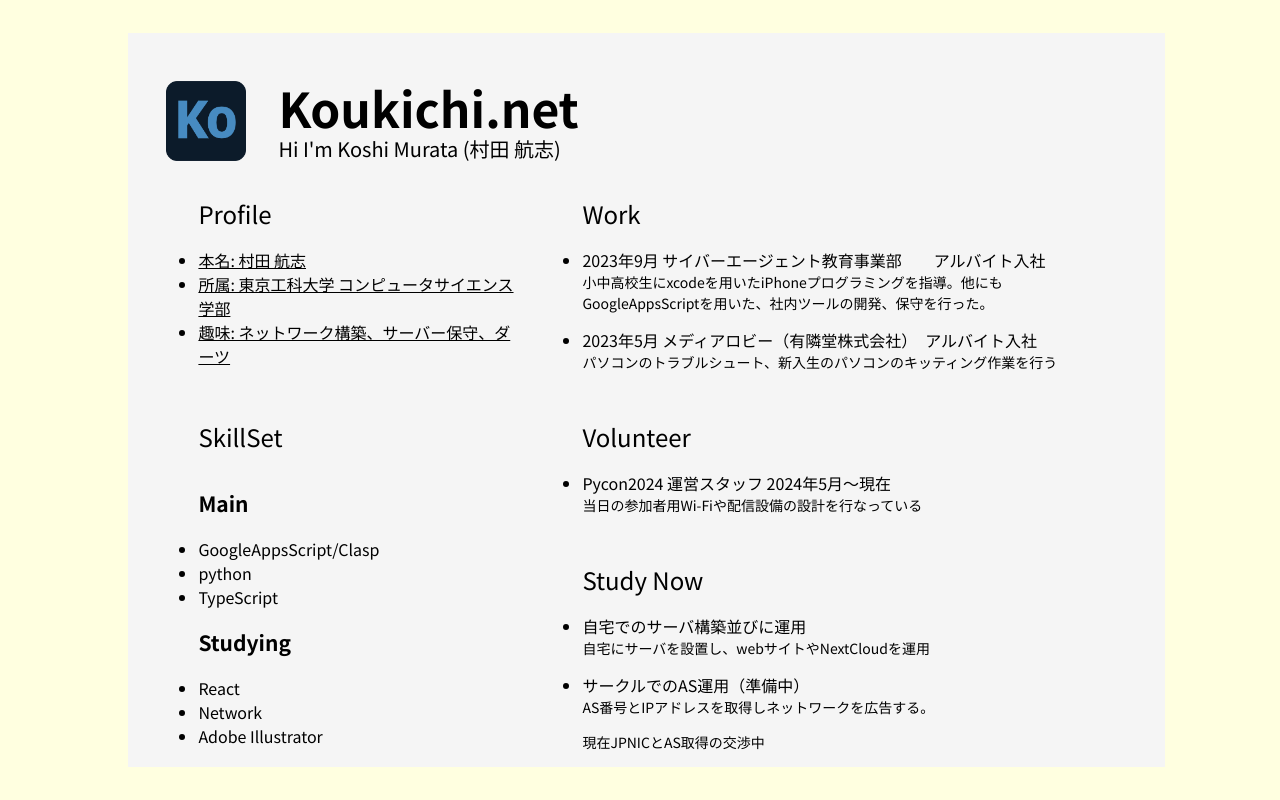
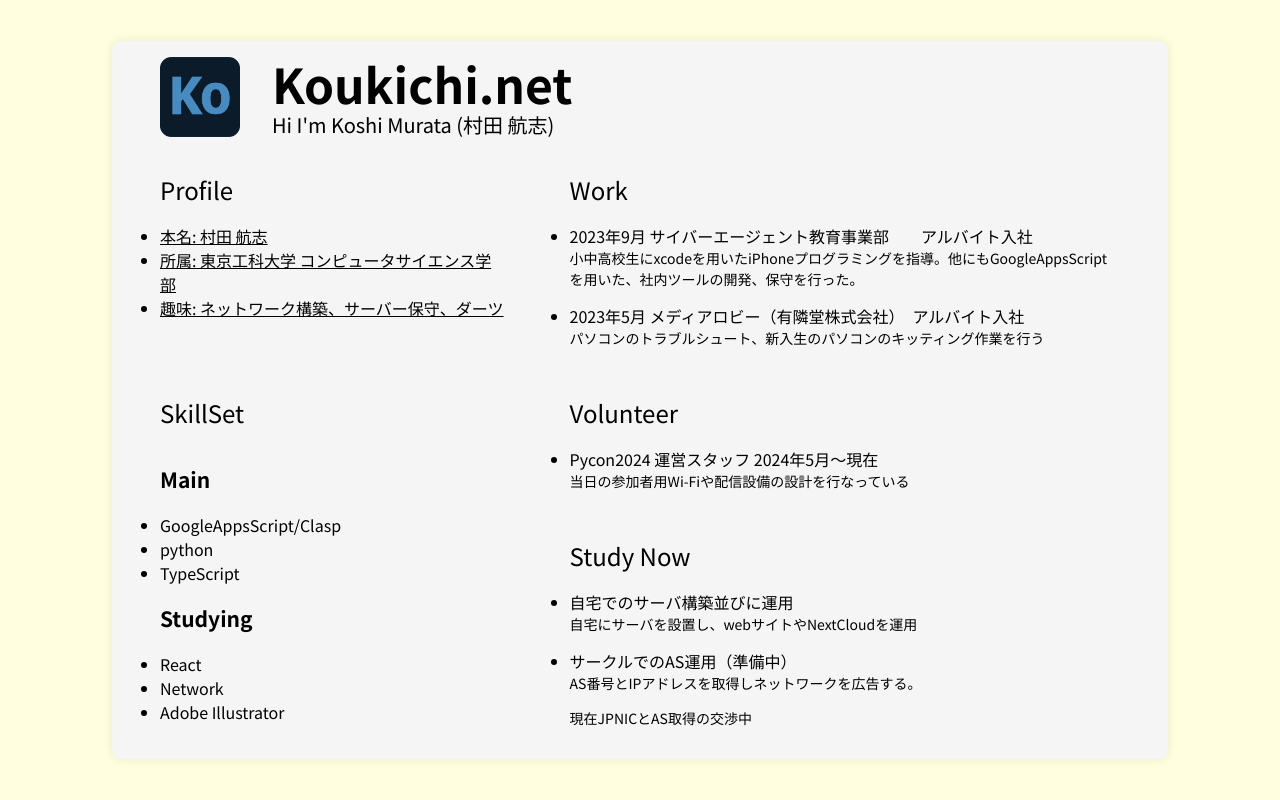
Before and after one commit to Drkoukichi/portfoliio, a React (Vite) app: page / in a window 1280 px wide. Built offline with nearby package versions, Linux system fonts and the light colour scheme.

Commit message:
fix:background

```diff
--- a/src/App.css
+++ b/src/App.css
@@ -11,13 +11,19 @@ body{
 
 .bgpage{
   background-color: whitesmoke;
-  height: 100%;
-  width: 75%;
-  margin-left: 10%;
-  margin-right: 10%;
-  padding-left: 3%;
-  padding-right: 3%;
-  padding-top: 3rem;
+  width: 80%;
+  margin-left: auto;
+  margin-right: auto;
+  padding-top: 1rem;
+  padding-bottom: 1rem;
+  padding-left: 1rem;
+  padding-right: 1rem;
+  border-radius: 10px;
+  box-shadow: 0 0 10px rgba(0, 0, 0, 0.1);
+  @media screen and (max-width:700px) {
+    width: 100%;
+  }
+
 }
 
 .flex{
@@ -54,6 +60,11 @@ body{
 
 
 .title{
+  padding-left:2rem;
+  @media screen and (max-width:700px) {
+    padding-left: 0rem;
+  }
+
   img{
     width: 5rem;
     height: 5rem;
```
